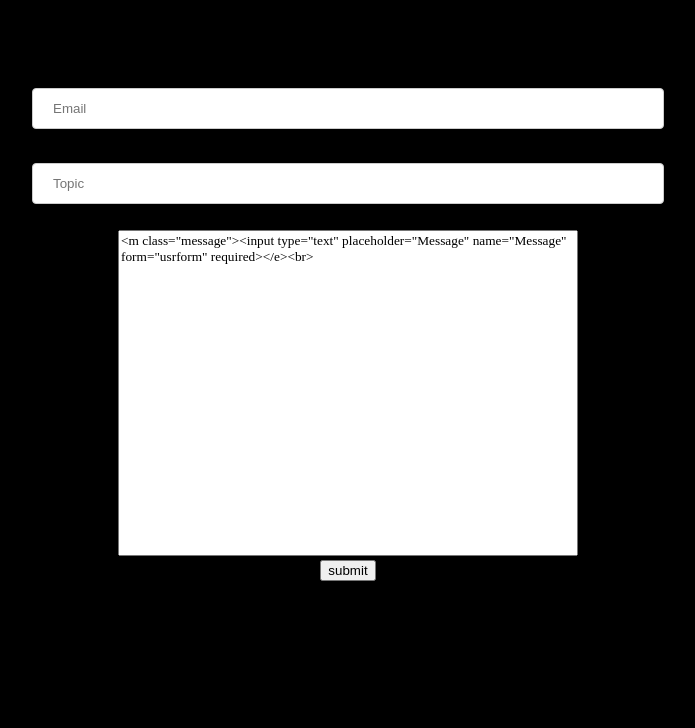
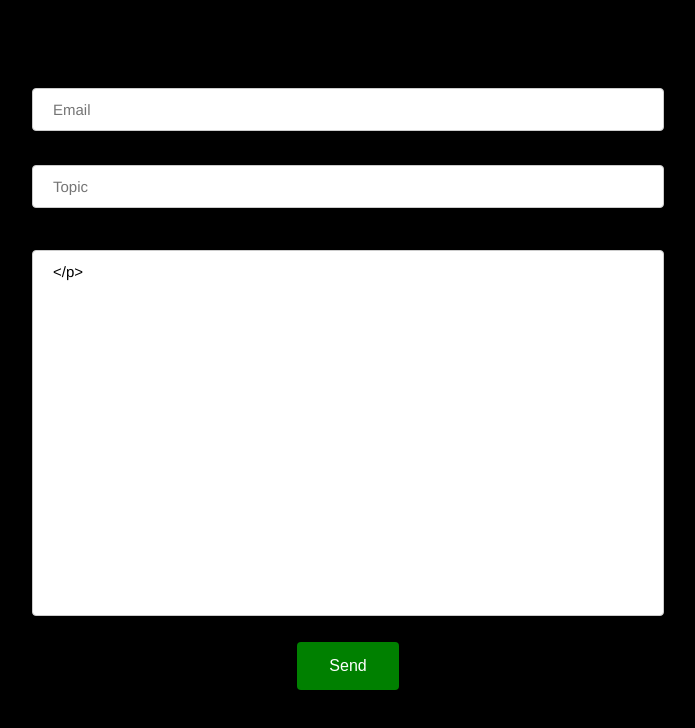
Before and after one commit to moisesparrajr/IT490website-, a plain HTML site: page contact.html in a window 1280 px wide. Shown: the whole page, without its empty margins (292-987 px from the left). Drawn offline with Linux system fonts and the light colour scheme.

Commit message:
got all everything to look how its suppose to look like not sure if the button works yet

```diff
--- a/contact.html
+++ b/contact.html
@@ -1,6 +1,6 @@
 <!DOCTYPE html>
 <html>
-<title>Contact us</title>
+<title>Contact Us</title>
 <head>
 <style>
 body{
@@ -8,6 +8,8 @@ body{
 }
 
 input[type=text], select {
+    font-family:Helvetica;
+    font-size: 15px;
     width: 50%;
     padding: 12px 20px;
     margin: 8px 0;
@@ -17,6 +19,8 @@ input[type=text], select {
     box-sizing: border-box;
 }
 input[type=email ], select {
+    font-family: Helvetica;
+    font-size: 15px;
     width: 50%;
     padding: 12px 20px;
     margin: 8px 0;
@@ -26,18 +30,41 @@ input[type=email ], select {
     box-sizing: border-box;
 }
 m.message {
-	width: 70%;
+	width: 100%;
     padding: 0px 0px;
     display: inline-block;
-    box-sizing: border-box; ;
+    box-sizing: border-box;
 }
 
 textarea{
     resize: none;
-    font-size:12;
-    font-family: myFirstFont;
+    font-family: Helvetica;
+    font-size: 15px;
+    width: 50%;
+    padding: 12px 20px;
+    display: inline-block;
+    border: 1px solid #ccc;
+    border-radius: 4px;
+    box-sizing: border-box;
 }
 
+.button{
+    background-color: green;
+    border: none;
+    color: white;
+    padding: 15px 32px;
+    text-align: center;
+    text-decoration: none;
+    display: inline-block;
+    font-size: 16px;
+    margin: 4px 2px;
+    border-radius: 4px;
+    cursor: pointer;
+}
+
+}
+
+}
 
 </style>
 </head>
@@ -46,8 +73,9 @@ textarea{
 <h1> CONTACT US</h1>
 <input type="email" placeholder="Email" name="Email" required><br>
 <br><input type="text" placeholder="Topic" name="Topic" required><br>
-<br><textarea rows="20" cols="60"><m class="message"><input type="text" placeholder="Message" name="Message" form="usrform" required></e><br></textarea><br>
-<input type="submit" value="submit">
+<p><font size ="3"></font></p>
+<br><textarea rows="20" cols="57" placeholder="Message" form="usrform" required></p></textarea><br>
+<br><button class="button"> Send </button>
 </center>
 </body>
 </html>
```
